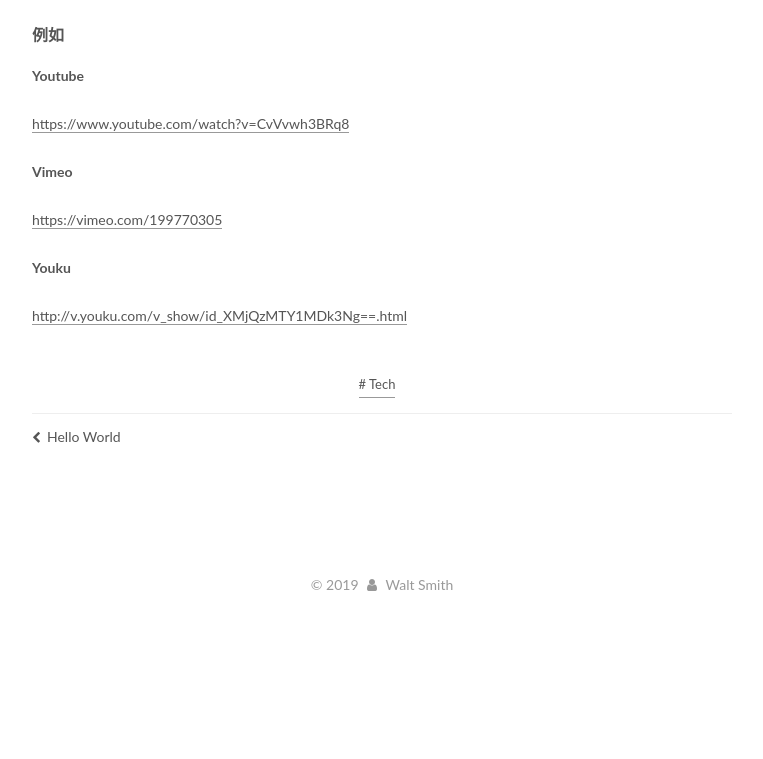
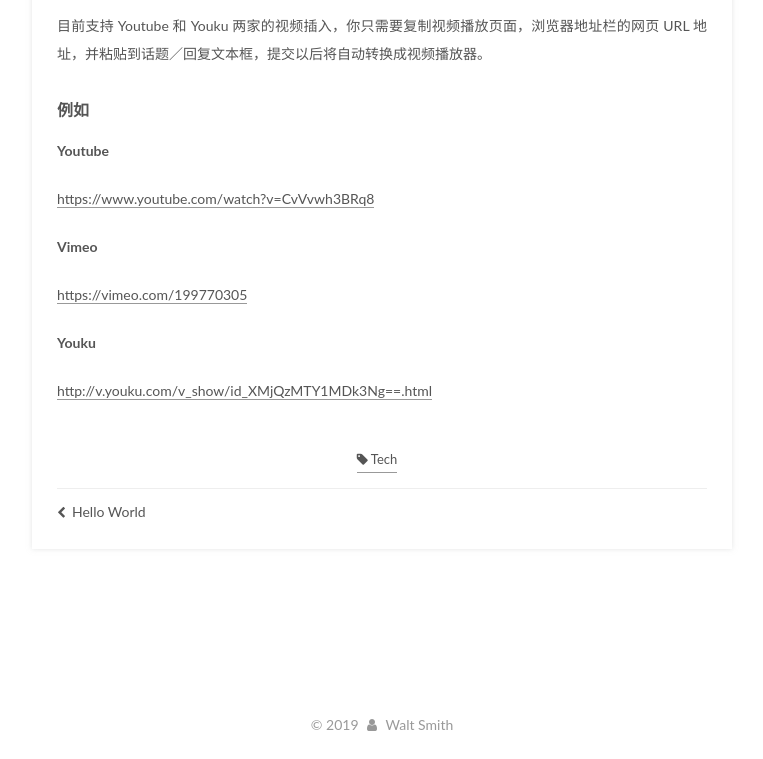
Before and after one commit to waltsmith88/github.io, a plain HTML site: page 2019/07/31/HEXO-尝试/index.html in a window 1280 px wide. Shown: the part 4702-5461 px from the top of the page, without its empty margins (98-861 px from the left). Before the commit the page ends 5321 px from the top, so only its background shows below. Drawn offline with Linux system fonts and the light colour scheme; some packages are replaced by stand-ins of ours; a script that the page names is missing.

Commit message:
Site updated: 2019-08-01 14:04:12

```diff
--- a/2019/07/31/HEXO-尝试/index.html
+++ b/2019/07/31/HEXO-尝试/index.html
@@ -15,7 +15,7 @@
 <style>
     .pace .pace-progress {
         background: #1E92FB; /*进度条颜色*/
-        height: 0px;
+        height: 1px;
     }
     .pace .pace-progress-inner {
          box-shadow: 0 0 10px #1E92FB, 0 0 5px     #1E92FB; /*阴影颜色*/
@@ -462,7 +462,7 @@
 
         <div class="post-tags">
 
-            <a href="/tags/Tech/" rel="tag"># Tech</a>
+            <a href="/tags/Tech/" rel="tag"><i class="fa fa-tag"></i> Tech</a>
 
         </div>
 
--- a/css/main.css
+++ b/css/main.css
@@ -1873,7 +1873,7 @@ pre .javascript .function {
   width: 4px;
   height: 4px;
   border-radius: 50%;
-  background: #a795de;
+  background: #909dff;
 }
 .links-of-blogroll {
   font-size: 13px;
@@ -2711,3 +2711,10 @@ embed {
 .links-of-blogroll-inline .links-of-blogroll-item {
   display: inline-block;
 }
+.post {
+  margin-top: 60px;
+  margin-bottom: 60px;
+  padding: 25px;
+  -webkit-box-shadow: 0 0 5px rgba(202,203,203,0.5);
+  -moz-box-shadow: 0 0 5px rgba(202,203,204,0.5);
+}
```
Also changed, not shown: 2019/07/31/hello-world/index.html (+1 -1 lines), archives/2019/07/index.html (+1 -1 lines), archives/2019/index.html (+1 -1 lines), archives/index.html (+1 -1 lines), index.html (+1 -1 lines), tags/Tech/index.html (+1 -1 lines).
